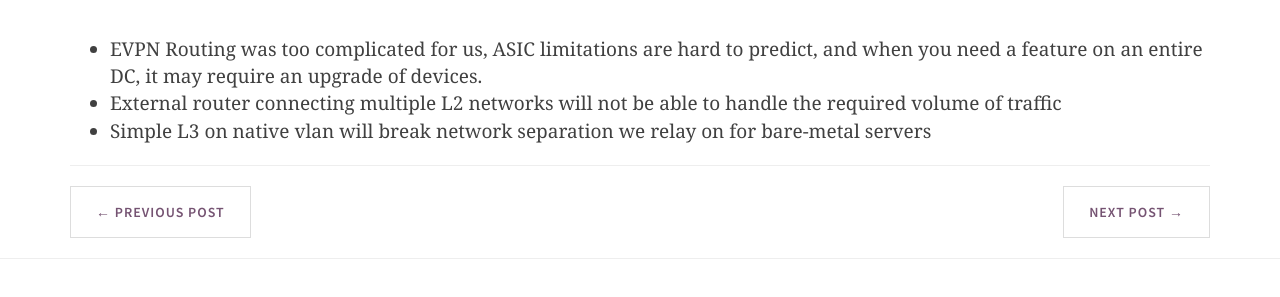
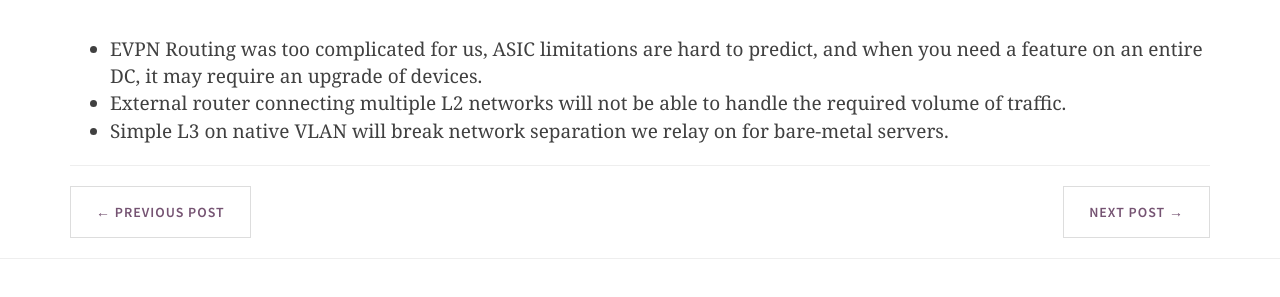
Before and after one commit to RTBHOUSE/techblog, a Jekyll site: the page built from _posts/2021-11-24-L2-EVPN-to-L3-concept-part1.markdown, in a window 1280 px wide and 900 px high, scrolled down 3605 px. Shown: the part 411-708 px from the top of the window. Built offline with Jekyll 4.4.1, drawn with Linux system fonts in a browser that asks for light colours; nearby versions of some CDN libraries; comment, search, counter and statistics services are not loaded.

```diff
--- a/_posts/2021-11-24-L2-EVPN-to-L3-concept-part1.markdown
+++ b/_posts/2021-11-24-L2-EVPN-to-L3-concept-part1.markdown
@@ -103,5 +103,5 @@ If you are interested in the implementation details, please continue to the next
 
 P.S. Alternative solutions
   * EVPN Routing was too complicated for us, ASIC limitations are hard to predict, and when you need a feature on an entire DC, it may require an upgrade of devices.
-  * External router connecting multiple L2 networks will not be able to handle the required volume of traffic
-  * Simple L3 on native vlan will break network separation we relay on for bare-metal servers
+  * External router connecting multiple L2 networks will not be able to handle the required volume of traffic.
+  * Simple L3 on native VLAN will break network separation we relay on for bare-metal servers.
```
